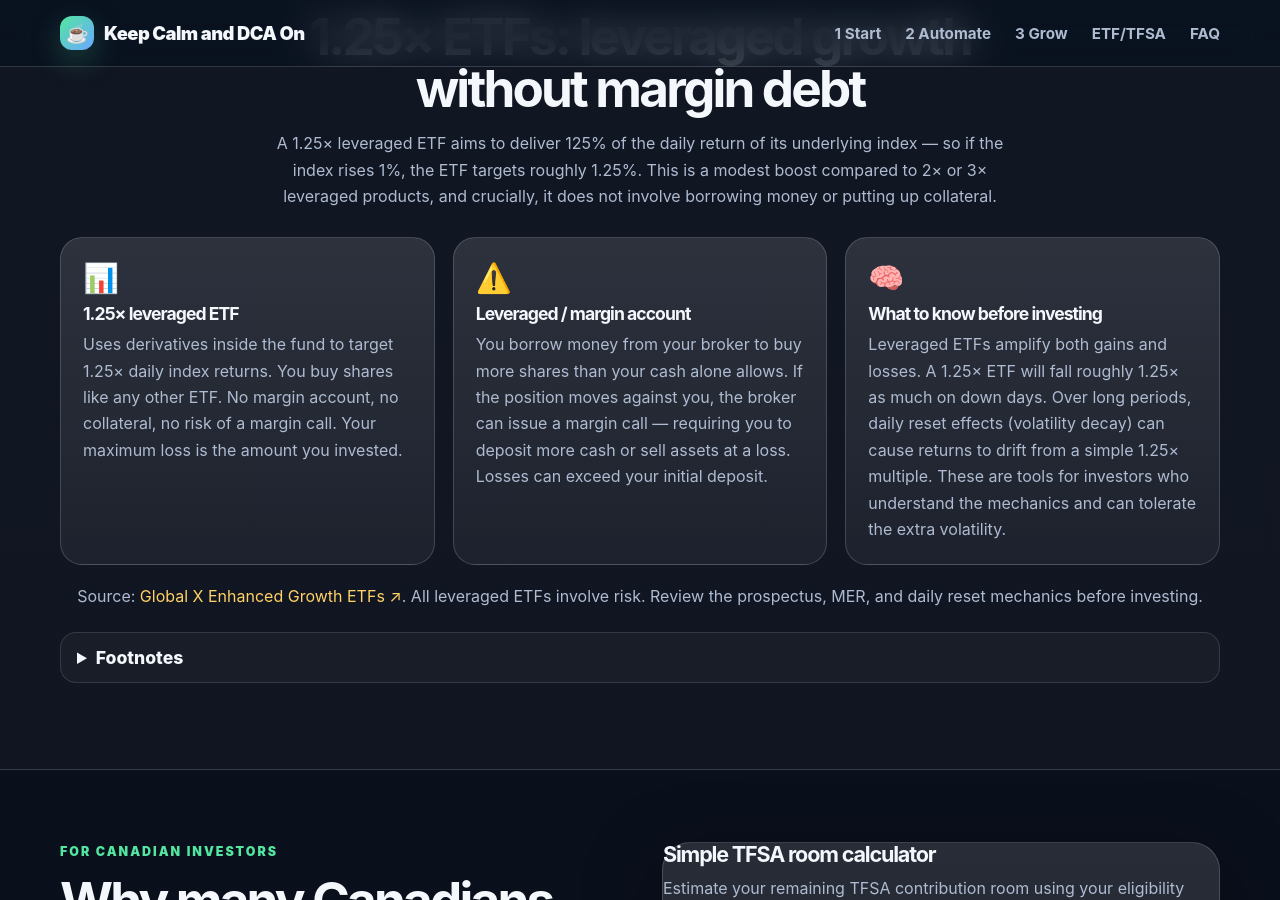
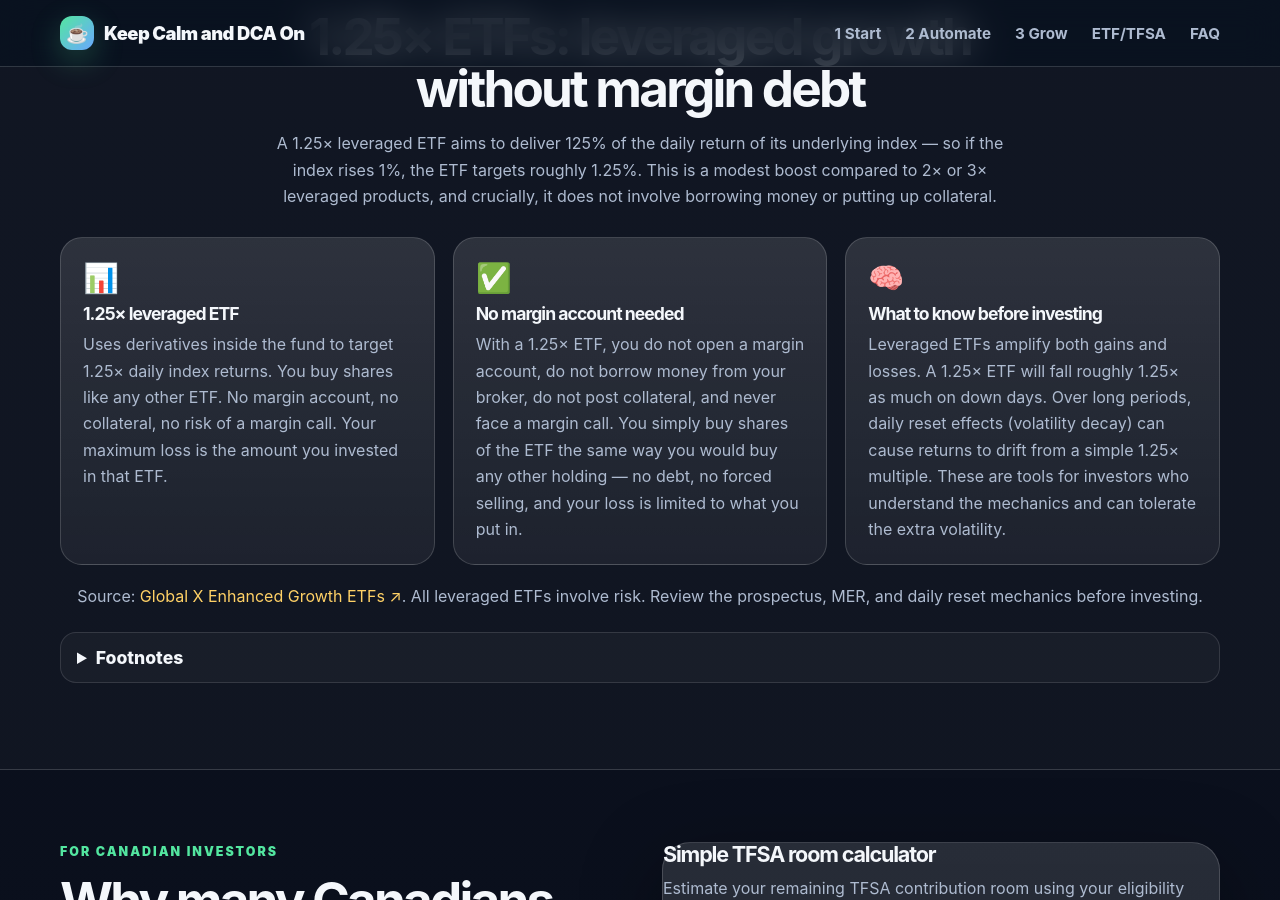
Before and after one commit to thestamp/dcathedip, a Jekyll site: the page built from index.html, in a window 1280 px wide and 900 px high, scrolled down 12955 px. Built offline with Jekyll 4.4.1, drawn with Linux system fonts in a browser that asks for light colours.

Commit message:
Reframe leveraged section: emphasize no margin needed, clarify max loss
- Replace 'Leveraged / margin account' card with 'No margin account needed'
- Rephrase as benefits of avoiding margin debt vs describing what margin is
- Clarify max loss is limited to the amount invested in that ETF

```diff
--- a/index.html
+++ b/index.html
@@ -511,16 +511,16 @@ description: "Compare daily, weekly, biweekly, monthly, and quarterly dollar-cos
           <h3>1.25× leveraged ETF</h3>
           <p>
             Uses derivatives inside the fund to target 1.25× daily index returns. You buy shares like any other ETF.
-            No margin account, no collateral, no risk of a margin call. Your maximum loss is the amount you invested.
+            No margin account, no collateral, no risk of a margin call. Your maximum loss is the amount you invested in that ETF.
           </p>
         </article>
         <article class="leveraged-card">
-          <span class="icon">⚠️</span>
-          <h3>Leveraged / margin account</h3>
+          <span class="icon">✅</span>
+          <h3>No margin account needed</h3>
           <p>
-            You borrow money from your broker to buy more shares than your cash alone allows.
-            If the position moves against you, the broker can issue a margin call — requiring you to deposit more cash or sell assets at a loss.
-            Losses can exceed your initial deposit.
+            With a 1.25× ETF, you do not open a margin account, do not borrow money from your broker,
+            do not post collateral, and never face a margin call. You simply buy shares of the ETF the same way
+            you would buy any other holding — no debt, no forced selling, and your loss is limited to what you put in.
           </p>
         </article>
         <article class="leveraged-card">
```
